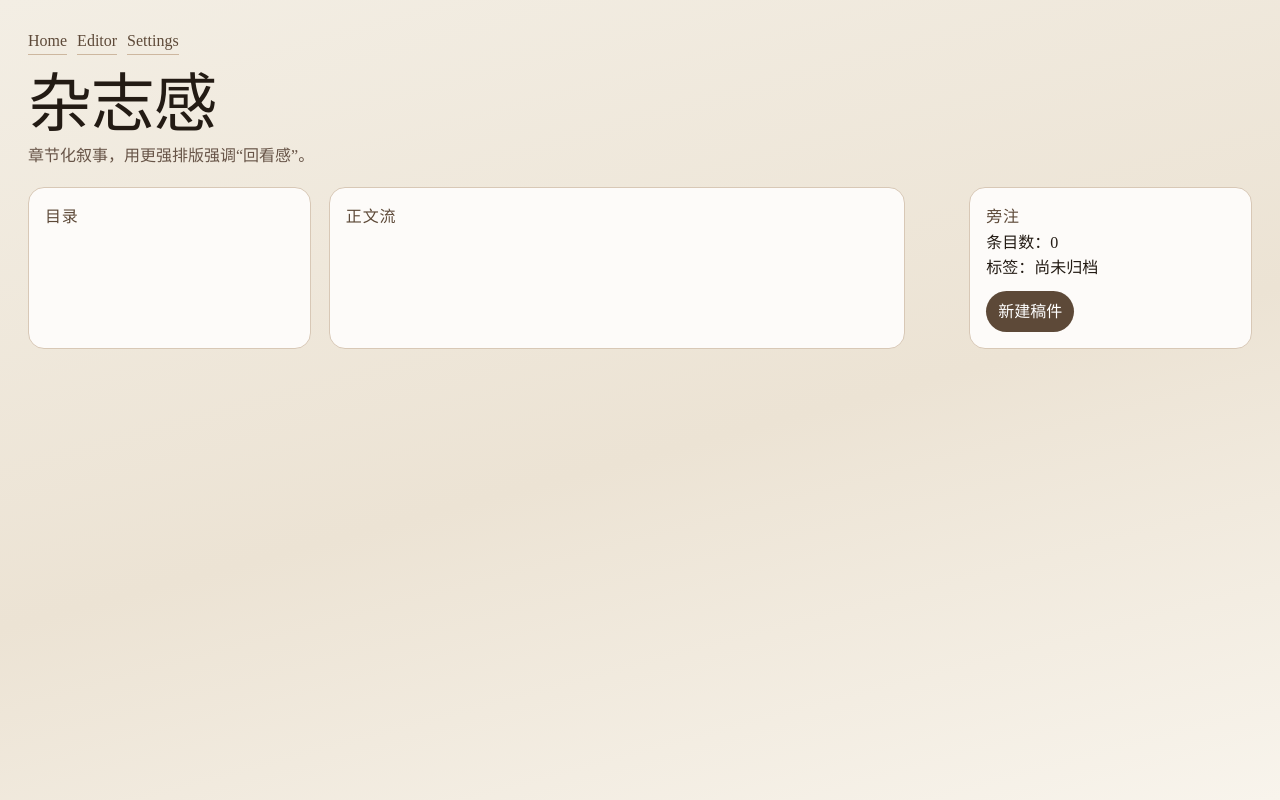
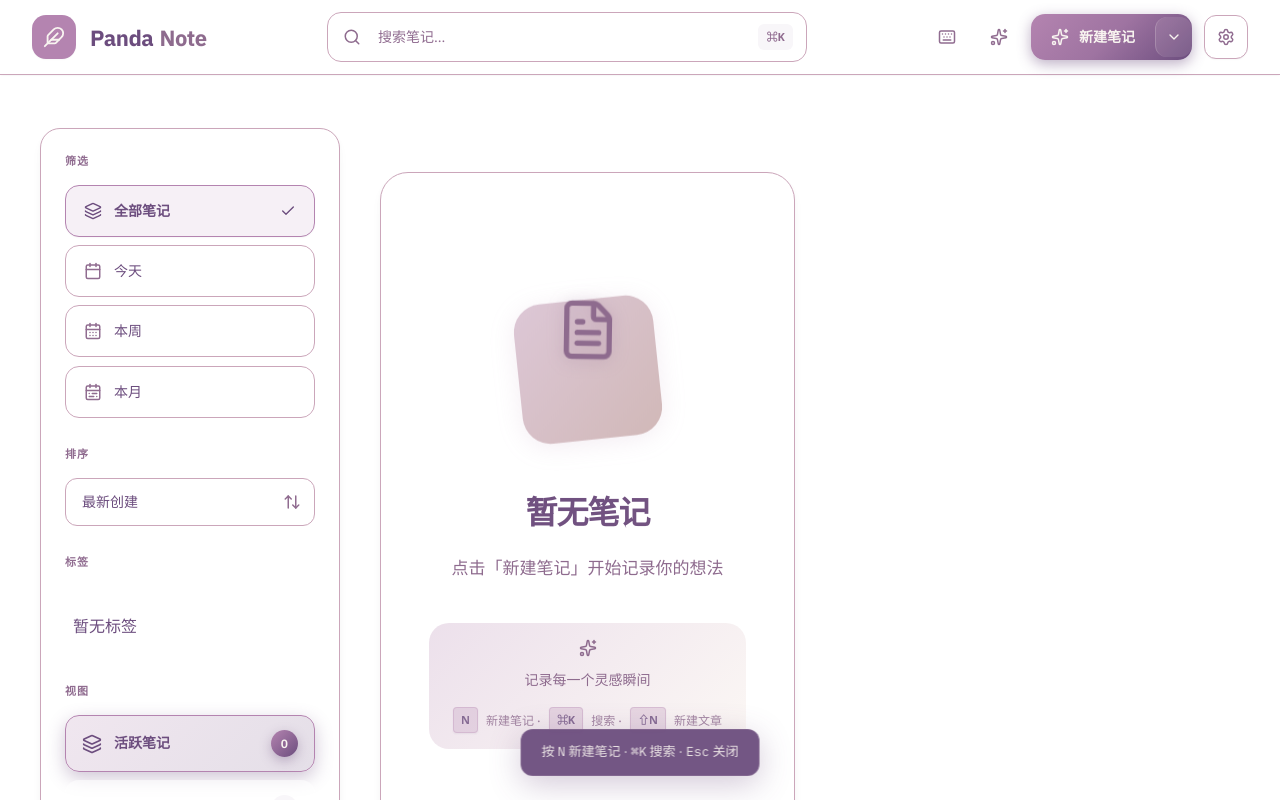
Before and after one commit to sayhia/sujian, a Vue app in the folder frontend/: page /#/ in a window 1280 px wide. Shown: the top 800 px of the page. Built offline with nearby package versions, Linux system fonts and the light colour scheme.

Commit message:
feat(editorial): finalize default-flow redesign after merge conflict resolution

```diff
--- a/frontend/src/composables/demo/useDemoEditorState.ts
+++ b/frontend/src/composables/demo/useDemoEditorState.ts
@@ -9,31 +9,22 @@ type EditorForm = {
   type: 'quick' | 'article';
 };
 
-export type EditorRouteMode = 'create' | 'article' | 'edit';
-
-export function useDemoEditorState(
-  noteStore = useNoteStore(),
-  initialNote?: Partial<Note>,
-  routeMode?: EditorRouteMode,
-) {
-  const resolvedRouteMode: EditorRouteMode =
-    routeMode ?? (typeof initialNote?.id === 'number' ? 'edit' : 'create');
-  const editingId = ref<number | null>(typeof initialNote?.id === 'number' ? initialNote.id : null);
+export function useDemoEditorState(noteStore = useNoteStore(), initialNote?: Partial<Note>) {
   const form = ref<EditorForm>({
     title: initialNote?.title ?? '',
     content: initialNote?.content ?? '',
     tags: [...(initialNote?.tags ?? [])],
-    type: initialNote?.type ?? (resolvedRouteMode === 'article' ? 'article' : 'quick'),
+    type: initialNote?.type ?? 'quick',
   });
   const isSaving = ref(false);
 
-  const isEditMode = computed(() => Number.isFinite(editingId.value));
+  const isEditMode = computed(() => Number.isFinite(initialNote?.id));
 
   async function save() {
     isSaving.value = true;
     try {
-      if (isEditMode.value && editingId.value) {
-        return await noteStore.updateNote(editingId.value, {
+      if (isEditMode.value && initialNote?.id) {
+        return await noteStore.updateNote(initialNote.id, {
           title: form.value.title,
           content: form.value.content,
           tags: form.value.tags,
@@ -52,47 +43,10 @@ export function useDemoEditorState(
     }
   }
 
-  function setFormFromNote(note: Partial<Note>) {
-    form.value = {
-      title: note.title ?? '',
-      content: note.content ?? '',
-      tags: [...(note.tags ?? [])],
-      type: note.type ?? form.value.type ?? 'quick',
-    };
-  }
-
-  function setType(type: EditorForm['type']) {
-    form.value.type = type;
-  }
-
-  function setEditingId(id: number | null) {
-    editingId.value = id;
-  }
-
-  function applyRouteMode(mode: EditorRouteMode) {
-    if (mode === 'create') {
-      editingId.value = null;
-      form.value.type = 'quick';
-      return;
-    }
-
-    if (mode === 'article') {
-      editingId.value = null;
-      form.value.type = 'article';
-    }
-  }
-
-  applyRouteMode(resolvedRouteMode);
-
   return {
     form,
     isSaving,
     isEditMode,
-    editingId,
     save,
-    setFormFromNote,
-    setType,
-    setEditingId,
-    applyRouteMode,
   };
 }
--- a/frontend/src/router/index.ts
+++ b/frontend/src/router/index.ts
@@ -69,32 +69,25 @@ const routes: RouteRecordRaw[] = [
   {
     path: '/',
     name: 'home',
-    component: () => import('../views/demo/editorial/EditorialHomeDemo.vue'),
-    meta: { appStyle: 'editorial' },
+    component: () => import('../views/Home.vue'),
   },
   {
     path: '/notes/new',
     name: 'newNote',
-    component: () => import('../views/demo/editorial/EditorialEditorDemo.vue'),
-    meta: { mode: 'create', appStyle: 'editorial' },
+    component: () => import('../views/NoteEditorPage.vue'),
+    meta: { mode: 'create' },
   },
   {
     path: '/notes/new/article',
     name: 'newArticle',
-    component: () => import('../views/demo/editorial/EditorialEditorDemo.vue'),
-    meta: { mode: 'create', type: 'article', appStyle: 'editorial' },
+    component: () => import('../views/NoteEditorPage.vue'),
+    meta: { mode: 'create', type: 'article' },
   },
   {
     path: '/notes/:id/edit',
     name: 'editNote',
-    component: () => import('../views/demo/editorial/EditorialEditorDemo.vue'),
-    meta: { mode: 'edit', appStyle: 'editorial' },
-  },
-  {
-    path: '/settings',
-    name: 'settings',
-    component: () => import('../views/demo/editorial/EditorialSettingsDemo.vue'),
-    meta: { appStyle: 'editorial' },
+    component: () => import('../views/NoteEditorPage.vue'),
+    meta: { mode: 'edit' },
   },
 ];
 
--- a/frontend/src/views/Home.vue
+++ b/frontend/src/views/Home.vue
@@ -144,6 +144,16 @@
             :title="t('header.shortcutsWithShortcut')"
           >
             <Keyboard class="btn-icon" aria-hidden="true" />
+          </button>
+
+          <button
+            @click="openDemoLab"
+            class="btn-shortcuts"
+            aria-label="打开风格实验室"
+            title="风格实验室"
+            type="button"
+          >
+            <Sparkles class="btn-icon" aria-hidden="true" />
           </button>
 
           <!-- Split Button: New Note -->
@@ -1031,6 +1041,10 @@ function openSettingsModal() {
   showSettingsModal.value = true;
 }
 
+function openDemoLab() {
+  router.push('/demo/styles');
+}
+
 function closeSettingsModal() {
   showSettingsModal.value = false;
 }
--- a/frontend/src/views/demo/editorial/EditorialEditorDemo.vue
+++ b/frontend/src/views/demo/editorial/EditorialEditorDemo.vue
@@ -1,92 +1,32 @@
 <template>
   <main class="editorial-shell editorial-editor">
-    <nav class="editorial-nav" aria-label="Editorial editor navigation">
-      <RouterLink :to="homePath">Home</RouterLink>
-      <RouterLink :to="editorPath">Editor</RouterLink>
-      <RouterLink :to="settingsPath">Settings</RouterLink>
-      <RouterLink v-if="isDemoMode" to="/demo/styles">All Styles</RouterLink>
+    <nav class="editorial-nav">
+      <RouterLink to="/demo/editorial">Home</RouterLink>
+      <RouterLink to="/demo/editorial/editor">Editor</RouterLink>
+      <RouterLink to="/demo/editorial/settings">Settings</RouterLink>
+      <RouterLink to="/demo/styles">All Styles</RouterLink>
     </nav>
 
     <h1 class="editorial-headline">杂志感编辑器</h1>
     <p class="editorial-deck">给标题、副标题和正文更明确的排版角色。</p>
 
-    <section class="editorial-writing-desk">
-      <section class="editorial-panel editorial-desk-main">
-        <label>
-          <span>主标题</span>
-          <input v-model="form.title" placeholder="写下标题" />
-        </label>
-        <label>
-          <span>导语</span>
-          <input v-model="deck" placeholder="一句话概括要点" />
-        </label>
-        <label>
-          <span>正文</span>
-          <textarea v-model="form.content" placeholder="从第一段开始，慢慢铺开..." />
-        </label>
-      </section>
-
-      <aside class="editorial-panel editorial-metadata-rail">
-        <h2>稿件信息</h2>
-        <p>模式：{{ modeLabel }}</p>
-        <p>文体：{{ form.type === 'article' ? '文章' : '快记' }}</p>
-        <p>编辑中：{{ editingId ? `#${editingId}` : '新稿' }}</p>
-        <button class="editorial-btn" type="button" :disabled="isSaving" @click="handleSave">
-          {{ isSaving ? '保存中...' : '发布草稿' }}
-        </button>
-      </aside>
+    <section class="editorial-panel">
+      <label>
+        <span>标题</span>
+        <input v-model="form.title" />
+      </label>
+      <label>
+        <span>正文</span>
+        <textarea v-model="form.content" />
+      </label>
+      <button class="editorial-btn" type="button" :disabled="isSaving" @click="save">{{ isSaving ? '保存中...' : '发布草稿' }}</button>
     </section>
   </main>
 </template>
 
 <script setup lang="ts">
-import { computed, onMounted, ref } from 'vue';
-import { useRoute, useRouter } from 'vue-router';
 import '../../../styles/demo/editorial.css';
 import { useDemoEditorState } from '../../../composables/demo/useDemoEditorState';
-import { useNoteStore } from '../../../stores/noteStore';
 
-const route = useRoute();
-const router = useRouter();
-const noteStore = useNoteStore();
-const routeMode = computed(() => {
-  if (route.params.id) return 'edit' as const;
-  if (route.path.endsWith('/new/article') || route.meta?.type === 'article') return 'article' as const;
-  return 'create' as const;
-});
-const { form, isSaving, save, editingId, setFormFromNote, setEditingId, applyRouteMode } = useDemoEditorState(
-  noteStore,
-  undefined,
-  routeMode.value,
-);
-const deck = ref('');
-const modeLabel = computed(() => (routeMode.value === 'edit' ? '编辑' : routeMode.value === 'article' ? '新文章' : '新笔记'));
-
-const isDemoMode = computed(() => route.path.startsWith('/demo/editorial'));
-const homePath = computed(() => (isDemoMode.value ? '/demo/editorial' : '/'));
-const editorPath = computed(() => (isDemoMode.value ? '/demo/editorial/editor' : '/notes/new'));
-const settingsPath = computed(() => (isDemoMode.value ? '/demo/editorial/settings' : '/settings'));
-
-onMounted(async () => {
-  applyRouteMode(routeMode.value);
-
-  const rawId = route.params.id;
-  if (typeof rawId === 'string' && rawId.trim() !== '') {
-    const noteId = Number(rawId);
-    if (Number.isFinite(noteId)) {
-      const note = await noteStore.getNote(noteId);
-      if (note) {
-        setEditingId(note.id);
-        setFormFromNote(note);
-      }
-    }
-  }
-});
-
-async function handleSave() {
-  await save();
-  if (!isDemoMode.value) {
-    await router.push('/');
-  }
-}
+const { form, isSaving, save } = useDemoEditorState();
 </script>
--- a/frontend/src/views/demo/editorial/EditorialHomeDemo.vue
+++ b/frontend/src/views/demo/editorial/EditorialHomeDemo.vue
@@ -1,72 +1,33 @@
 <template>
-  <main class="editorial-shell editorial-chinese-first">
+  <main class="editorial-shell">
     <nav class="editorial-nav" aria-label="Editorial demo navigation">
-      <RouterLink :to="homePath">Home</RouterLink>
-      <RouterLink :to="editorPath">Editor</RouterLink>
-      <RouterLink :to="settingsPath">Settings</RouterLink>
-      <RouterLink v-if="isDemoMode" to="/demo/styles">All Styles</RouterLink>
+      <RouterLink to="/demo/editorial">Home</RouterLink>
+      <RouterLink to="/demo/editorial/editor">Editor</RouterLink>
+      <RouterLink to="/demo/editorial/settings">Settings</RouterLink>
+      <RouterLink to="/demo/styles">All Styles</RouterLink>
     </nav>
 
-    <h1 class="editorial-headline editorial-serif-heading">杂志感</h1>
+    <h1 class="editorial-headline">杂志感</h1>
     <p class="editorial-deck">章节化叙事，用更强排版强调“回看感”。</p>
 
     <section class="editorial-grid">
-      <aside class="editorial-directory" data-zone="directory" data-mobile-order="1">
-        <h2>目录</h2>
-        <ol>
-          <li v-for="note in chapterNotes" :key="`toc-${note.id}`">
-            <RouterLink :to="`/notes/${note.id}/edit`">{{ note.title || '未命名章节' }}</RouterLink>
-          </li>
-        </ol>
-      </aside>
-
-      <section class="editorial-main editorial-reading-measure" data-zone="reading-stream" data-mobile-order="2">
-        <h2>正文流</h2>
-        <article v-for="note in chapterNotes" :key="note.id" class="editorial-reading-card">
-          <h3>
-            <RouterLink :to="`/notes/${note.id}/edit`">{{ note.title || '无题' }}</RouterLink>
-          </h3>
-          <p>{{ note.content || '暂无正文，开始写下你的第一段。' }}</p>
+      <section class="editorial-main">
+        <article v-for="note in visibleNotes.slice(0, 4)" :key="note.id">
+          <h3>{{ note.title }}</h3>
+          <p>{{ note.content }}</p>
         </article>
       </section>
-
-      <aside class="editorial-side" data-zone="marginalia" data-mobile-order="3">
-        <h2>旁注</h2>
-        <p>条目数：{{ visibleNotes.length }}</p>
-        <p>标签：{{ topTags.join(' / ') || '尚未归档' }}</p>
-        <RouterLink class="editorial-btn-link" :to="editorPath">新建稿件</RouterLink>
+      <aside class="editorial-side">
+        <h3>Side Notes</h3>
+        <p>日期章节、重点摘录、编辑注脚。</p>
       </aside>
     </section>
   </main>
 </template>
 
 <script setup lang="ts">
-import { computed, onMounted } from 'vue';
 import '../../../styles/demo/editorial.css';
 import { useDemoNotesViewModel } from '../../../composables/demo/useDemoNotesViewModel';
-import { useNoteStore } from '../../../stores/noteStore';
 
-const noteStore = useNoteStore();
 const { visibleNotes } = useDemoNotesViewModel();
-const chapterNotes = computed(() => visibleNotes.value.slice(0, 6));
-const topTags = computed(() =>
-  Array.from(new Set(visibleNotes.value.flatMap((item) => item.tags ?? []))).slice(0, 3),
-);
-
-const currentPath = computed(() => {
-  if (typeof window === 'undefined') return '/';
-  const hashPath = window.location.hash.replace(/^#/, '');
-  return hashPath || '/';
-});
-
-const isDemoMode = computed(() => currentPath.value.startsWith('/demo/editorial'));
-const homePath = computed(() => (isDemoMode.value ? '/demo/editorial' : '/'));
-const editorPath = computed(() => (isDemoMode.value ? '/demo/editorial/editor' : '/notes/new'));
-const settingsPath = computed(() => (isDemoMode.value ? '/demo/editorial/settings' : '/settings'));
-
-onMounted(async () => {
-  if (noteStore.notes.length === 0) {
-    await noteStore.loadNotes(false);
-  }
-});
 </script>
--- a/frontend/src/views/demo/editorial/EditorialSettingsDemo.vue
+++ b/frontend/src/views/demo/editorial/EditorialSettingsDemo.vue
@@ -1,10 +1,10 @@
 <template>
   <main class="editorial-shell editorial-settings">
-    <nav class="editorial-nav" aria-label="Editorial settings navigation">
-      <RouterLink :to="homePath">Home</RouterLink>
-      <RouterLink :to="editorPath">Editor</RouterLink>
-      <RouterLink :to="settingsPath">Settings</RouterLink>
-      <RouterLink v-if="isDemoMode" to="/demo/styles">All Styles</RouterLink>
+    <nav class="editorial-nav">
+      <RouterLink to="/demo/editorial">Home</RouterLink>
+      <RouterLink to="/demo/editorial/editor">Editor</RouterLink>
+      <RouterLink to="/demo/editorial/settings">Settings</RouterLink>
+      <RouterLink to="/demo/styles">All Styles</RouterLink>
     </nav>
 
     <h1 class="editorial-headline">杂志感设置</h1>
@@ -60,17 +60,5 @@
 </template>
 
 <script setup lang="ts">
-import { computed } from 'vue';
 import '../../../styles/demo/editorial.css';
-
-const currentPath = computed(() => {
-  if (typeof window === 'undefined') return '/';
-  const hashPath = window.location.hash.replace(/^#/, '');
-  return hashPath || '/';
-});
-
-const isDemoMode = computed(() => currentPath.value.startsWith('/demo/editorial'));
-const homePath = computed(() => (isDemoMode.value ? '/demo/editorial' : '/'));
-const editorPath = computed(() => (isDemoMode.value ? '/demo/editorial/editor' : '/notes/new'));
-const settingsPath = computed(() => (isDemoMode.value ? '/demo/editorial/settings' : '/settings'));
 </script>
```
Also changed, not shown: 2 other files (tests, documents, lock files or other folders).
